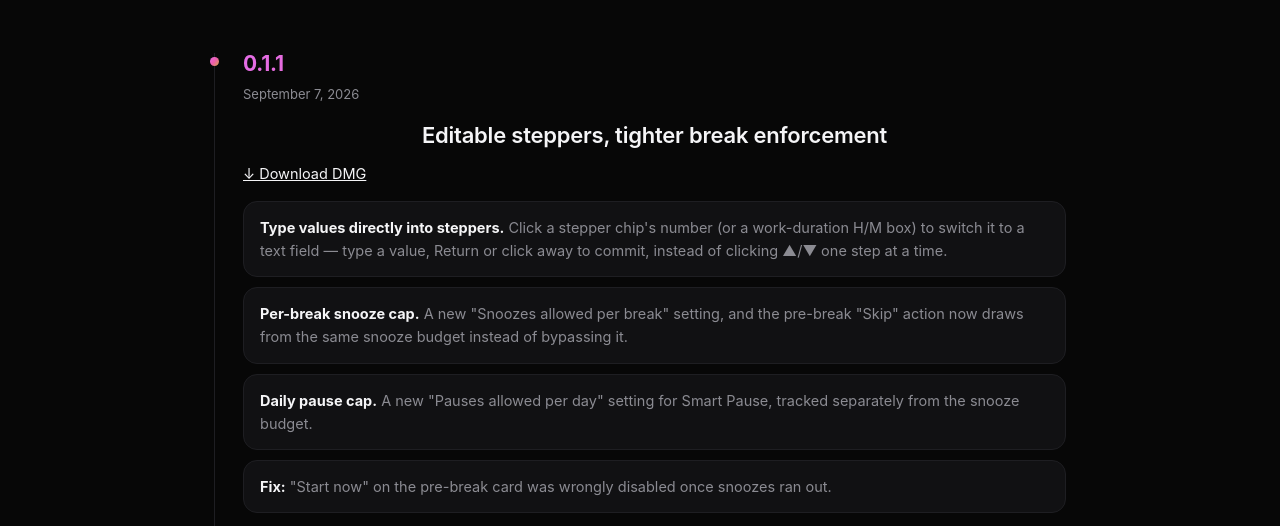
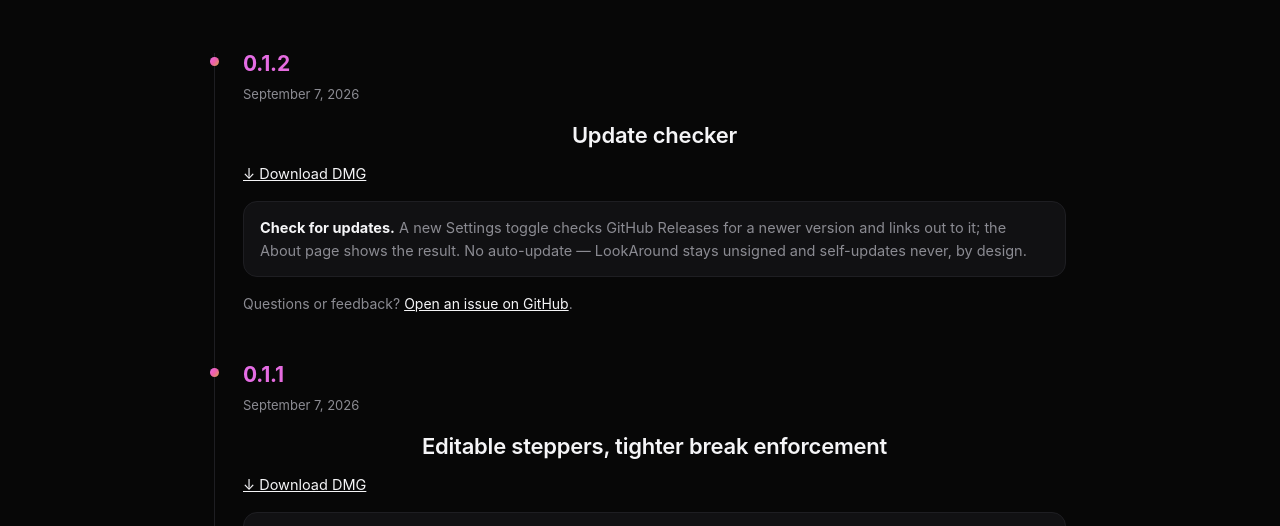
Before and after one commit to henryle97/look-around, a plain HTML site: page docs/changelog/index.html in a window 1280 px wide. Shown: the part 274-800 px from the top of the page. Drawn offline with Linux system fonts and the light colour scheme.

Commit message:
Add 0.1.2 changelog entry

```diff
--- a/docs/changelog/index.html
+++ b/docs/changelog/index.html
@@ -40,6 +40,21 @@
   </section>
 
   <section class="changelog">
+
+    <article class="changelog-entry">
+      <a class="changelog-version-badge" href="https://github.com/henryle97/look-around/releases/tag/v0.1.2">0.1.2</a>
+      <div class="changelog-meta">
+        <span class="changelog-date">September 7, 2026</span>
+      </div>
+      <h2 class="changelog-title">Update checker</h2>
+      <p class="changelog-download">
+        <a href="https://github.com/henryle97/look-around/releases/download/v0.1.2/LookAround-0.1.2.dmg">↓ Download DMG</a>
+      </p>
+      <ul class="changelog-list">
+        <li><strong>Check for updates.</strong> <span>A new Settings toggle checks GitHub Releases for a newer version and links out to it; the About page shows the result. No auto-update — LookAround stays unsigned and self-updates never, by design.</span></li>
+      </ul>
+      <p class="changelog-closing">Questions or feedback? <a href="https://github.com/henryle97/look-around/issues">Open an issue on GitHub</a>.</p>
+    </article>
 
     <article class="changelog-entry">
       <a class="changelog-version-badge" href="https://github.com/henryle97/look-around/releases/tag/v0.1.1">0.1.1</a>
```
